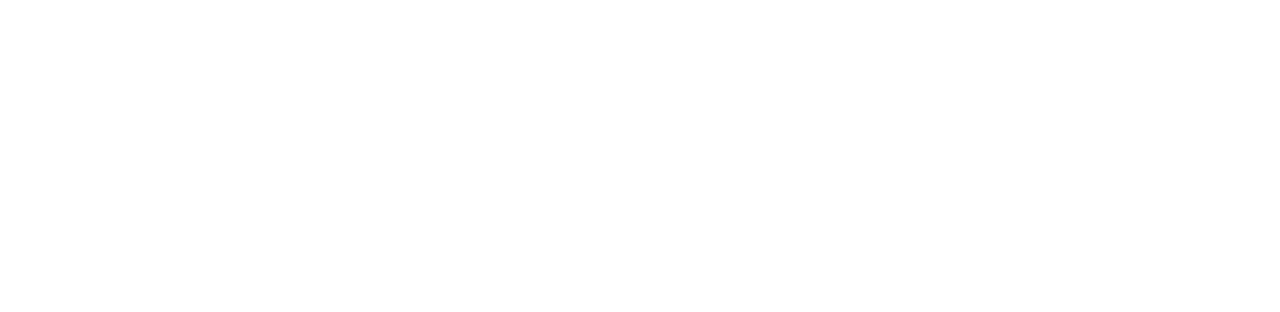
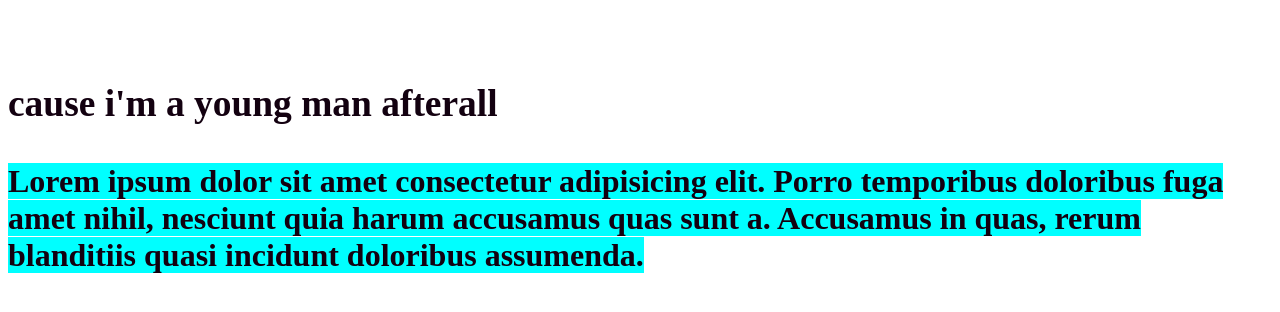
Before and after one commit to Yaminzabeir/my-first-github-repo, a plain HTML site: page githup.html in a window 1280 px wide. Drawn offline with Linux system fonts and the light colour scheme.

Commit message:
added the first blog

```diff
--- a/githup.html
+++ b/githup.html
@@ -4,8 +4,14 @@
     <meta charset="UTF-8">
     <meta name="viewport" content="width=device-width, initial-scale=1.0">
     <title>my first ever github repo</title>
+    <link rel="stylesheet" href="style/blog.css">
 </head>
 <body>
+    <dev>
+        <h3> cause i'm a young man afterall</h3>
+        Lorem ipsum dolor sit amet consectetur adipisicing elit. Porro temporibus doloribus fuga amet nihil, nesciunt quia harum accusamus quas sunt a. Accusamus in quas, rerum blanditiis quasi incidunt doloribus assumenda.
+    </dev>
+
 
 </body>
 </html>
--- /dev/null
+++ b/style/blog.css
@@ -0,0 +1,9 @@
+dev{
+    color: rgb(19, 1, 16);
+    background-color: aqua;
+    font-size: xx-large;
+    margin: 10px;
+    font-weight: 800;
+
+
+}
```
